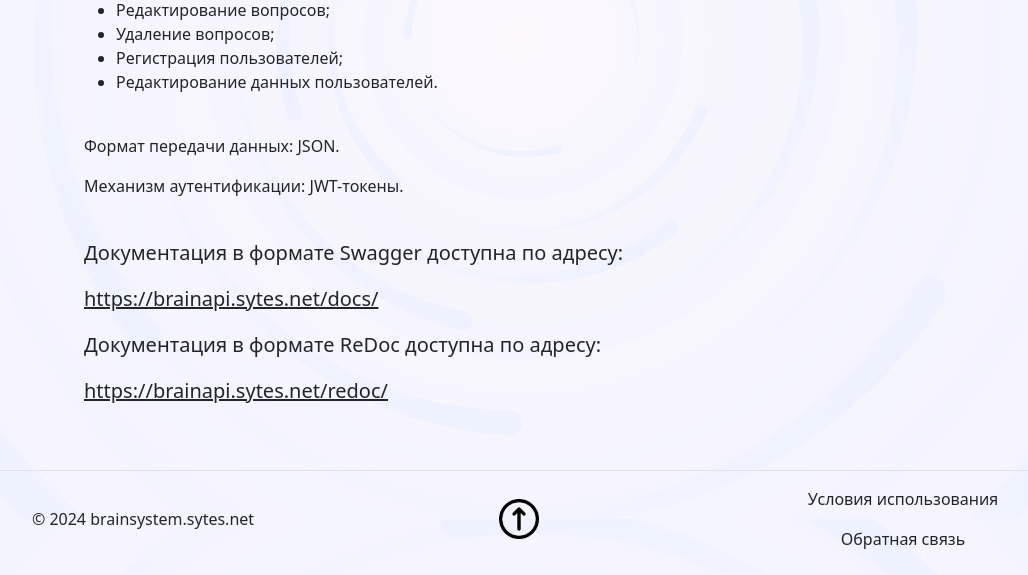
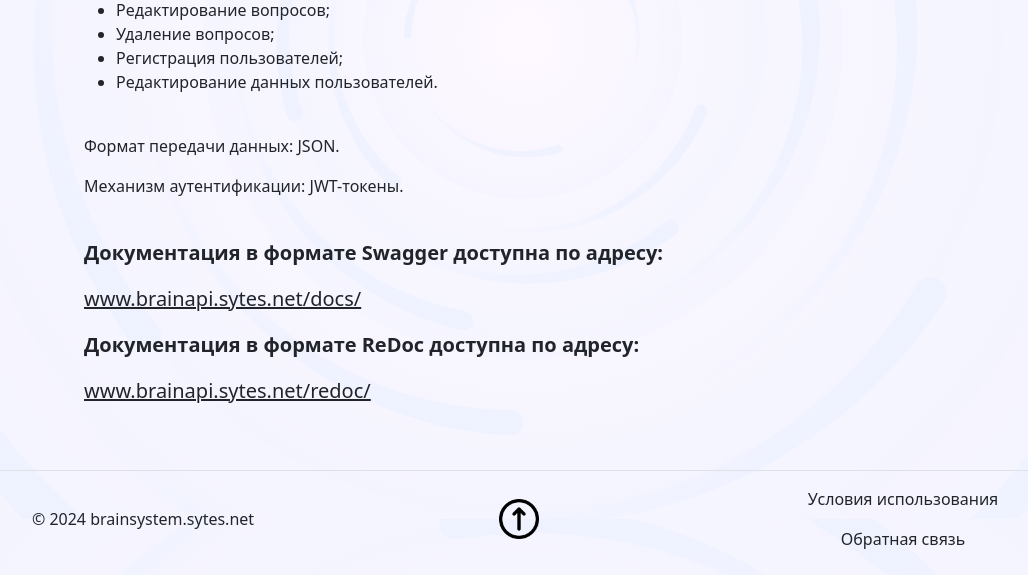
Before and after one commit to wake-lift/brain_system_fastapi, a Python web app: template app/templates/questions/api_info.html in a window 1280 px wide. Shown: the part 441-1016 px from the top of the page, without its empty margins (117-1145 px from the left). Run offline with Jinja, Linux system fonts and the light colour scheme; the template is opened without the code that fills it, so the values that code supplies are empty.

Commit message:
Fix bug with static files serving. Fulfil readme.md. Correct api_info.html template

```diff
--- a/app/templates/questions/api_info.html
+++ b/app/templates/questions/api_info.html
@@ -33,16 +33,16 @@
             <p class="adaptive-fs">Механизм аутентификации: JWT-токены.</p>
             <br>
             <p class="adaptive-fs-big">
-              Документация в формате Swagger доступна по адресу:
+              <b>Документация в формате Swagger доступна по адресу:</b>
             </p>
             <p class="adaptive-fs-big">
-              <a href="https://brainapi.sytes.net/docs/" class="link-dark" target="_blank">https://brainapi.sytes.net/docs/</a>
+              <a href="https://brainapi.sytes.net/docs/" class="link-dark" target="_blank">www.brainapi.sytes.net/docs/</a>
             </p>
             <p class="adaptive-fs-big">
-              Документация в формате ReDoc доступна по адресу:
+              <b>Документация в формате ReDoc доступна по адресу:</b>
             </p>
             <p class="adaptive-fs-big">
-              <a href="https://brainapi.sytes.net/redoc/" class="link-dark" target="_blank">https://brainapi.sytes.net/redoc/</a>
+              <a href="https://brainapi.sytes.net/redoc/" class="link-dark" target="_blank">www.brainapi.sytes.net/redoc/</a>
             </p>
           </div>
         </div>
--- a/web/docker-compose_ARM64_prod.yml
+++ b/web/docker-compose_ARM64_prod.yml
@@ -47,7 +47,7 @@ services:
       dockerfile: backend_pages_ARM64.Dockerfile
     env_file: ../.env
     volumes:
-      - static:/app/static/
+      - static:/app/app/static/
     depends_on:
       - db
       - redis
--- a/web/docker-compose_x86_64_dev.yml
+++ b/web/docker-compose_x86_64_dev.yml
@@ -47,7 +47,7 @@ services:
       dockerfile: backend_pages_x86_64.Dockerfile
     env_file: ../.env
     volumes:
-      - static:/app/static/
+      - static:/app/app/static/
     depends_on:
       - db
       - redis
```
Also changed, not shown: README.md, 2 other files.
